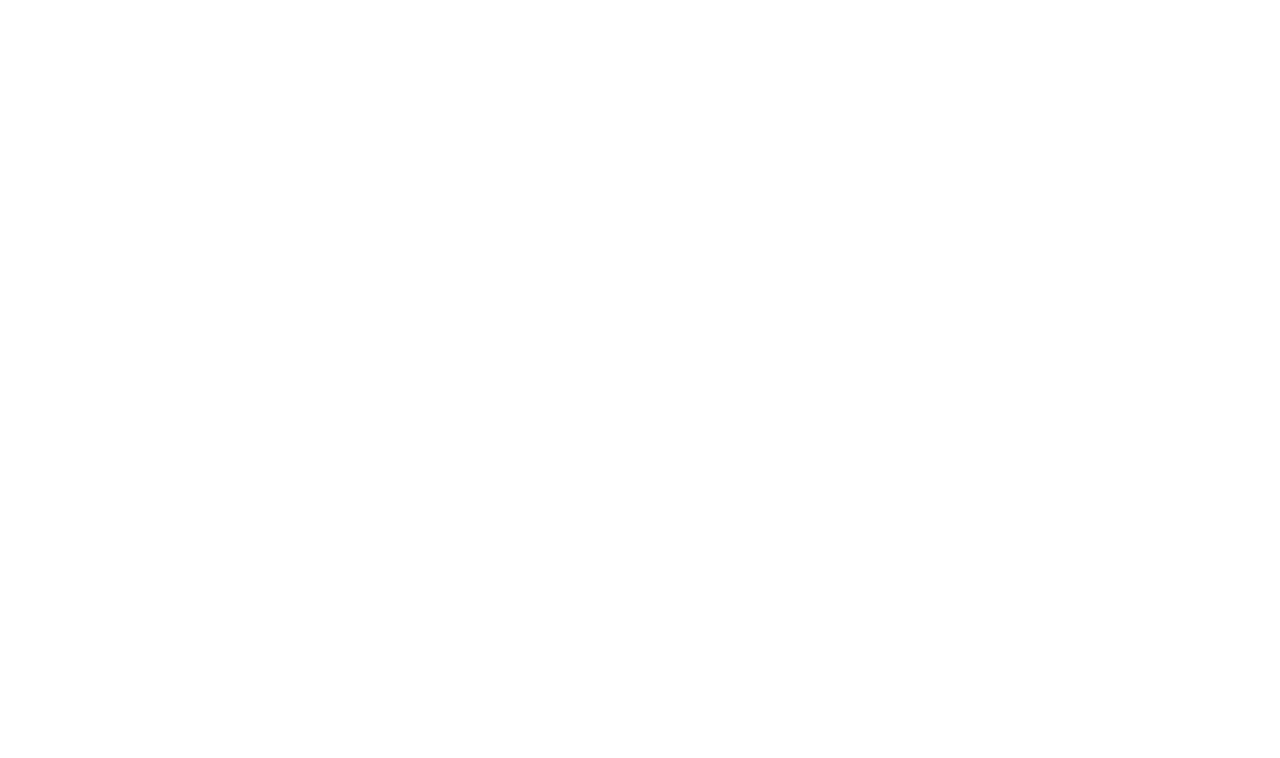
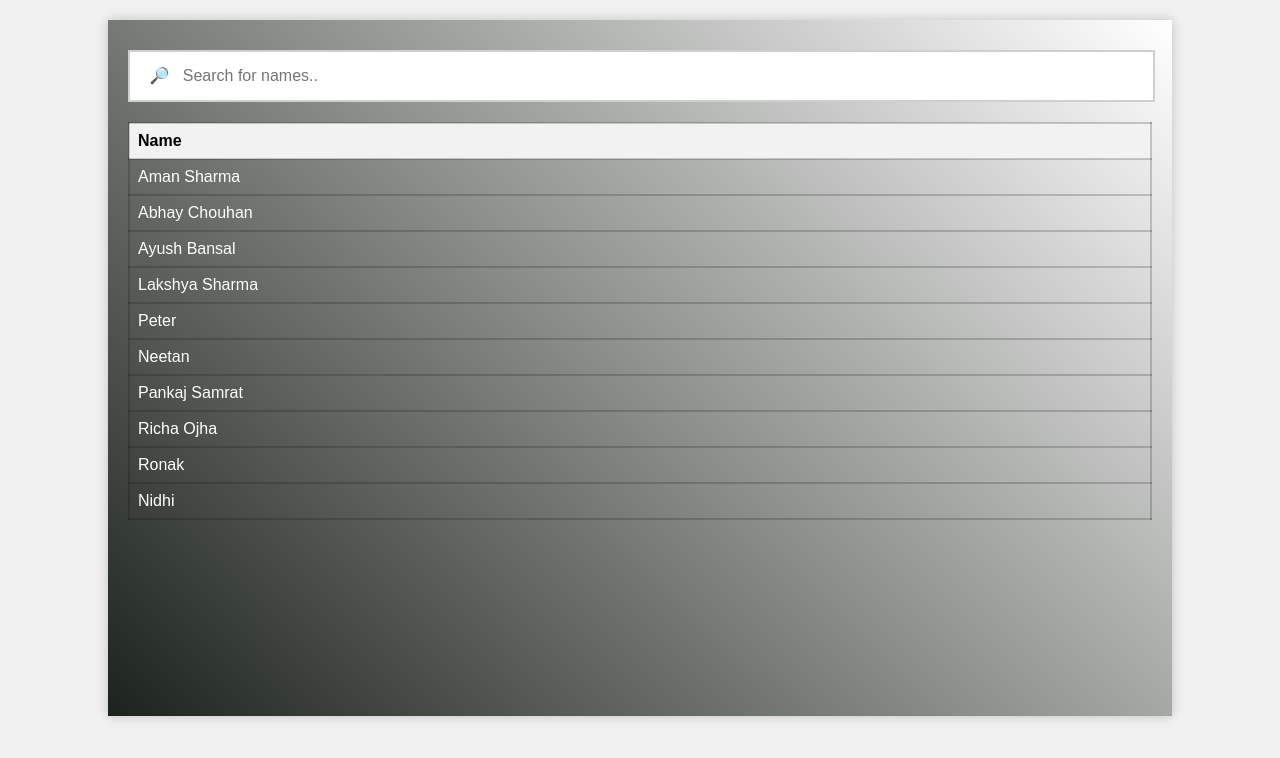
Before and after one commit to Asharma070320/Js-Filter_list, a plain HTML site: page index.html in a window 1280 px wide. Drawn offline with Linux system fonts and the light colour scheme.

Commit message:
Filter List

```diff
--- a/index.html
+++ b/index.html
@@ -3,9 +3,49 @@
 <head>
     <meta charset="UTF-8">
     <meta name="viewport" content="width=device-width, initial-scale=1.0">
-    <title>Document</title>
+    <link rel="stylesheet" href="style.css">
+    <title>Filter Table</title>
 </head>
 <body>
+   <div class="container">
+      <input type="text" id="searchInput" placeholder=" &#x1F50E;&#xFE0E;   Search for names.." />
+      <table id="dataTable">
+            <tr style=" border: 2px solid rgb(19, 17, 20, 0.2);background-color:  #f2f2f2;" >
+                <th style="color: black;">Name</th>
+            </tr>
+            <tr style="border: 2px solid rgb(19, 17, 20, 0.2); ">
+                <td>Aman Sharma</td>
+            </tr>
+            <tr style="border: 2px solid rgb(19, 17, 20, 0.2); ">
+                <td>Abhay Chouhan</td>
+            </tr>
+            <tr style="border: 2px solid rgb(19, 17, 20, 0.2); " >
+                <td>Ayush Bansal</td>
+            </tr>
+            <tr style="border: 2px solid rgb(19, 17, 20, 0.2); ">
+                <td>Lakshya Sharma</td>
+            </tr>
+            <tr style="border: 2px solid rgb(19, 17, 20, 0.2); " >
+                <td>Peter</td>
+            </tr>
+            <tr style="border: 2px solid rgb(19, 17, 20, 0.2); ">
+                <td>Neetan</td>
+            </tr>
+            <tr style="border: 2px solid rgb(19, 17, 20, 0.2); ">
+                <td>Pankaj Samrat</td>
+            </tr>
+            <tr style="border: 2px solid rgb(19, 17, 20, 0.2); ">
+                <td>Richa Ojha</td>
+            </tr>
+            <tr style="border: 2px solid rgb(19, 17, 20, 0.2); ">
+                <td>Ronak</td>
+            </tr>
+            <tr style="border: 2px solid rgb(19, 17, 20, 0.2); ">
+                <td>Nidhi</td>
+            </tr>
 
+        </table>
+    </div>
+    <script src="script.js"></script>
 </body>
 </html>
--- a/script.js
+++ b/script.js
@@ -0,0 +1,19 @@
+document.addEventListener('DOMContentLoaded', function() {
+    const searchInput = document.getElementById('searchInput');
+    const dataTable = document.getElementById('dataTable');
+    const rows = dataTable.getElementsByTagName('tr');
+
+    searchInput.addEventListener('input', function() {
+        const searchText = searchInput.value.toLowerCase();
+
+        for (let i = 1; i < rows.length; i++) {
+            const name = rows[i].getElementsByTagName('td')[0].textContent.toLowerCase();
+            if (name.includes(searchText)) {
+                rows[i].style.display = '';
+                // You can add additional styling here, like highlighting matched text.
+            } else {
+                rows[i].style.display = 'none';
+            }
+        }
+    });
+});
--- a/style.css
+++ b/style.css
@@ -0,0 +1,40 @@
+body {
+    font-family: Arial, sans-serif;
+    text-align: center;
+    background-color: #f0f0f0;
+    margin: 0;
+    padding: 0;
+}
+
+.container {
+    background-color: #fff;
+    width: 80%;
+
+    margin: 20px auto;
+    padding: 20px;
+    color: white;
+    box-shadow: 0 0 10px rgba(0, 0, 0, 0.2);
+    height: 82vh;
+   background-image: linear-gradient(45deg, #1c221c, transparent);
+}
+input[type="text"] {
+    width: 97%;
+    padding: 15px;
+    margin-top: 10px;
+    border: 2px solid rgb(19, 17, 20, 0.2);
+    font-size: 16px;
+}
+
+table {
+    width: 100%;
+    border-collapse: collapse;
+    margin-top: 20px;
+}
+
+th, td{
+    padding: 8px;
+    text-align: left;
+}
+tr:hover {
+    background-color: #ddd;
+}
```
